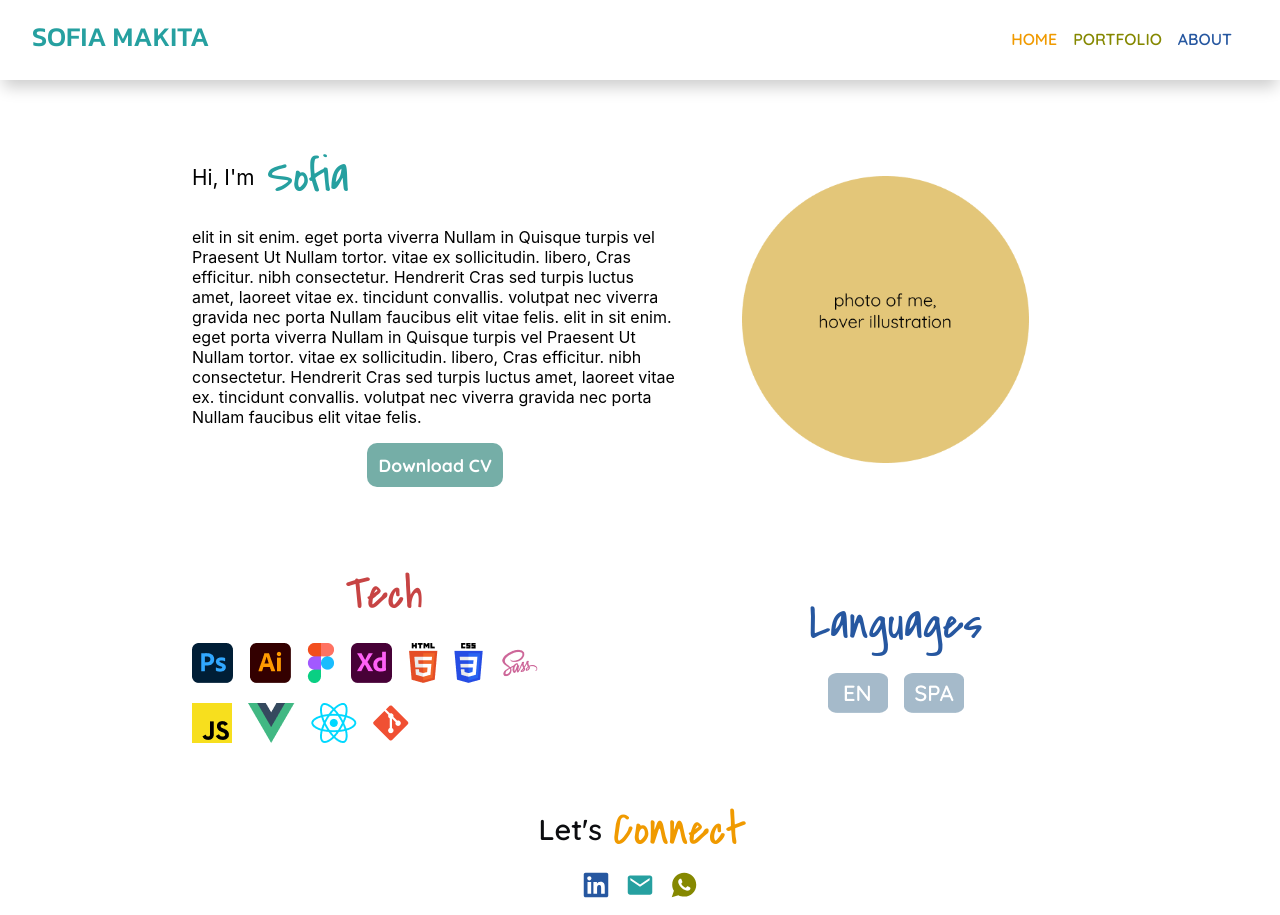
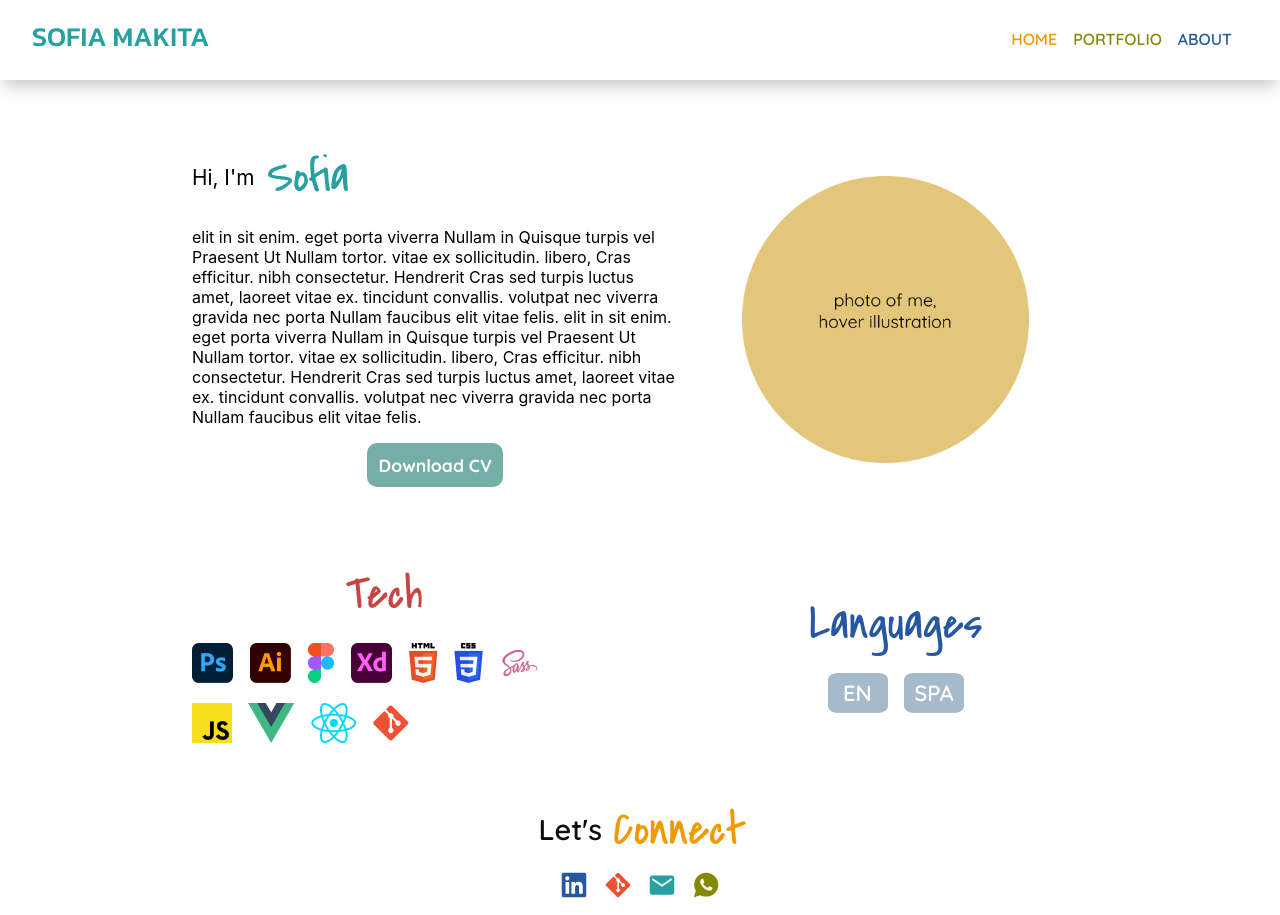
Before and after one commit to Makita7/myPortfolio, a React (Create React App) app: page /about in a window 1280 px wide. Built offline with nearby package versions, Linux system fonts and the light colour scheme.

Commit message:
footer link fix

```diff
--- a/src/components/Footer.js
+++ b/src/components/Footer.js
@@ -1,7 +1,7 @@
 import styled from "styled-components";
-import {IoLogoWhatsapp} from 'react-icons/io'
+import { IoLogoWhatsapp } from 'react-icons/io'
 import { IoMdMail } from "react-icons/io";
-import {FaLinkedin} from 'react-icons/fa'
+import { FaLinkedin, FaGitAlt } from 'react-icons/fa'
 
 const FooterCont = styled.div`
     height: 8rem;
@@ -36,6 +36,9 @@ const Social = styled.ul`
     & a{
         margin: 0 0.5rem;
     }
+    & a:hover{
+        scale: 1.1;
+    }
 `
 
 function SiteFooter() {
@@ -49,10 +52,13 @@ function SiteFooter() {
                 <a className="cobalt" href="https://www.linkedin.com/in/sofia-makita-348a29172/">
                     <FaLinkedin size={28}/>
                 </a>
-                <a className="seaGreen" href="">
+                <a className="git" href="https://github.com/Makita7">
+                    <FaGitAlt size={28}/>
+                </a>
+                <a className="seaGreen" href="mailto:sophiamakita@gmail.com">
                     <IoMdMail size={28} />
                 </a>
-                <a className="olive" href="">
+                <a className="olive" href="https://wa.me/5402616794942?text=">
                     <IoLogoWhatsapp size={28}/>
                 </a>
             </Social>
```
